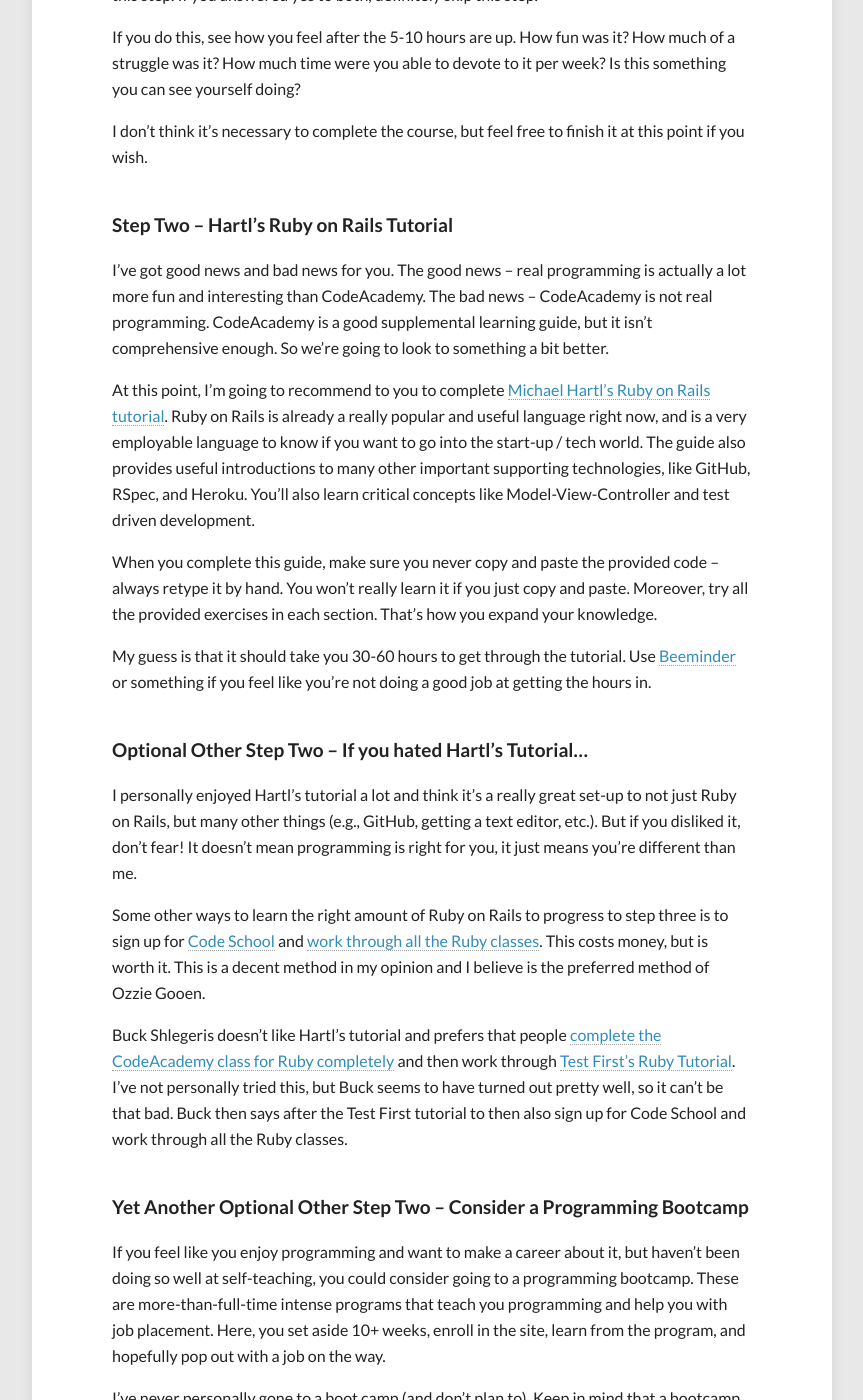
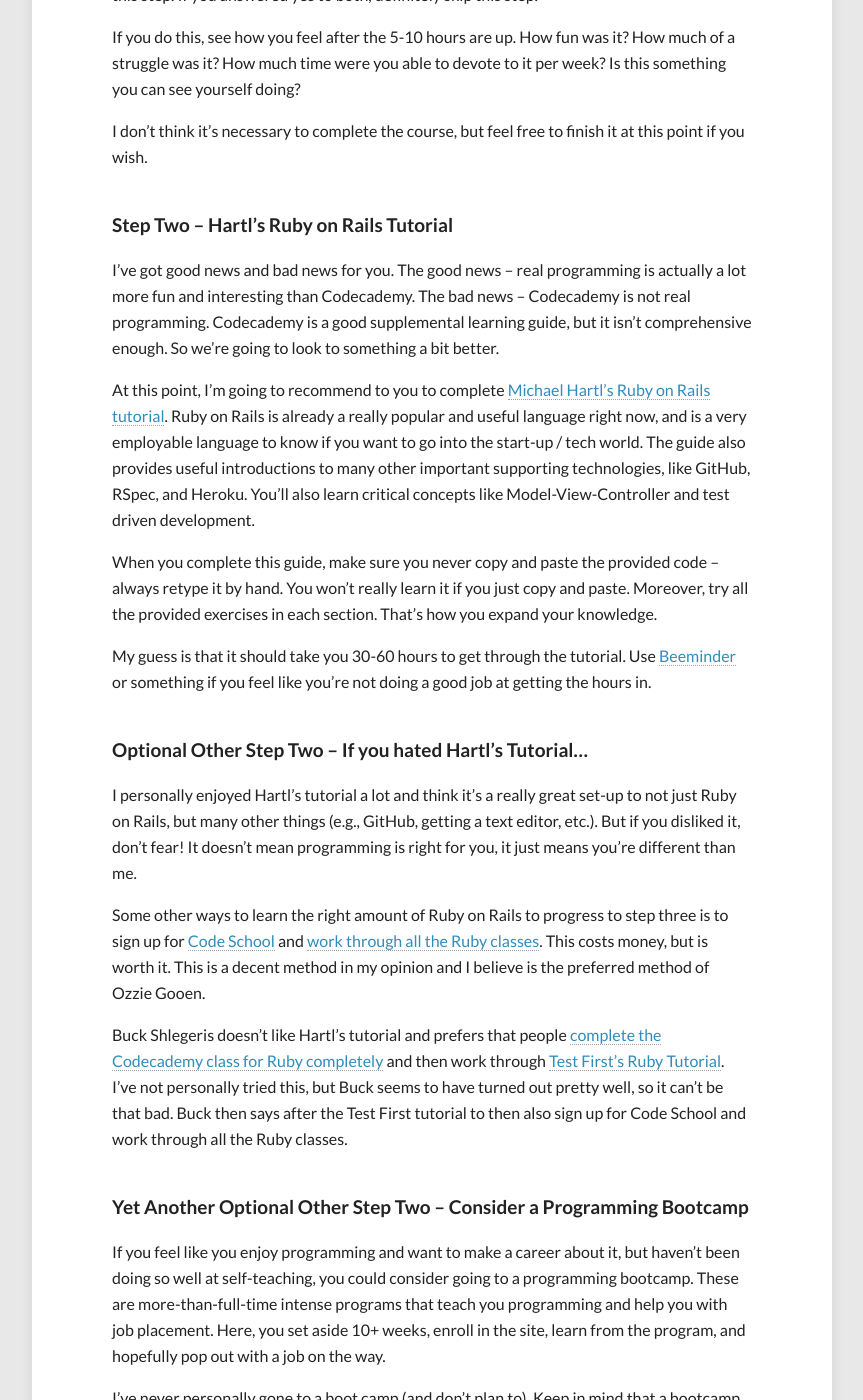
Before and after one commit to peterhurford/peterhurford.github.io, a Jekyll site: the page built from _posts/2014-04-18-learn-code.markdown, in a window 1280 px wide and 1400 px high, scrolled down 1908 px. Shown: the whole window, without its empty margins (208-1071 px from the left). Built offline with Jekyll 4.4.1, drawn with Linux system fonts in a browser that asks for light colours; comment, search, counter and statistics services are not loaded; some of the changed text lies outside the part shown.

Commit message:
Programming guide to v1.6.15

```diff
--- a/_posts/2014-04-18-learn-code.markdown
+++ b/_posts/2014-04-18-learn-code.markdown
@@ -32,9 +32,9 @@
 
 
 
-#### Step One -- CodeAcademy
+#### Step One -- Codecademy
 
-If you don’t know any programming at all, it would be a good idea to get a feel for it on [CodeAcademy](http://www.codecademy.com/dashboard).  Pick either [the Python lesson](http://www.codecademy.com/tracks/python) or the [Ruby lesson](http://www.codecademy.com/tracks/ruby).  Spend about 5-10 hours on one of them (no need to finish it).
+If you don’t know any programming at all, it would be a good idea to get a feel for it on [Codecademy](http://www.codecademy.com/dashboard).  Pick either [the Python lesson](http://www.codecademy.com/tracks/python) or the [Ruby lesson](http://www.codecademy.com/tracks/ruby).  Spend about 5-10 hours on one of them (no need to finish it).
 
 Here’s a good test -- Can you implement [FizzBuzz](http://c2.com/cgi/wiki?FizzBuzzTest) in either Python or Ruby?  Can you implement [bubble sort](https://en.wikipedia.org/wiki/Bubble_sort) in either of those languages?  If you answered no to the first question, definitely do this step.  If you answered yes to the first, but no to the second, consider doing this step.  If you answered yes to both, definitely skip this step.
 
@@ -46,7 +46,7 @@
 
 #### Step Two -- Hartl’s Ruby on Rails Tutorial
 
-I’ve got good news and bad news for you.  The good news -- real programming is actually a lot more fun and interesting than CodeAcademy.  The bad news -- CodeAcademy is not real programming.  CodeAcademy is a good supplemental learning guide, but it isn’t comprehensive enough.  So we’re going to look to something a bit better.
+I’ve got good news and bad news for you.  The good news -- real programming is actually a lot more fun and interesting than Codecademy.  The bad news -- Codecademy is not real programming.  Codecademy is a good supplemental learning guide, but it isn’t comprehensive enough.  So we’re going to look to something a bit better.
 
 At this point, I’m going to recommend to you to complete [Michael Hartl’s Ruby on Rails tutorial](http://ruby.railstutorial.org/).  Ruby on Rails is already a really popular and useful language right now, and is a very employable language to know if you want to go into the start-up / tech world.  The guide also provides useful introductions to many other important supporting technologies, like GitHub, RSpec, and Heroku.  You’ll also learn critical concepts like Model-View-Controller and test driven development.
 
@@ -62,7 +62,7 @@
 
 Some other ways to learn the right amount of Ruby on Rails to progress to step three is to sign up for [Code School](https://www.codeschool.com/) and [work through all the Ruby classes](https://www.codeschool.com/paths/ruby).  This costs money, but is worth it.  This is a decent method in my opinion and I believe is the preferred method of Ozzie Gooen.
 
-Buck Shlegeris doesn’t like Hartl’s tutorial and prefers that people [complete the CodeAcademy class for Ruby completely](http://www.codecademy.com/tracks/ruby) and then work through [Test First’s Ruby Tutorial](http://testfirst.org/learn_ruby).  I’ve not personally tried this, but Buck seems to have turned out pretty well, so it can’t be that bad.  Buck then says after the Test First tutorial to then also sign up for Code School and work through all the Ruby classes.
+Buck Shlegeris doesn’t like Hartl’s tutorial and prefers that people [complete the Codecademy class for Ruby completely](http://www.codecademy.com/tracks/ruby) and then work through [Test First’s Ruby Tutorial](http://testfirst.org/learn_ruby).  I’ve not personally tried this, but Buck seems to have turned out pretty well, so it can’t be that bad.  Buck then says after the Test First tutorial to then also sign up for Code School and work through all the Ruby classes.
 
 
 
```
Also changed, not shown: other parts of _posts/2014-04-18-learn-code.markdown (+4 -2 lines).
